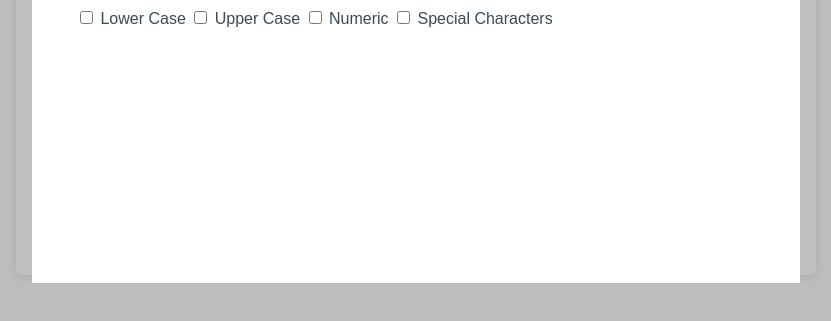
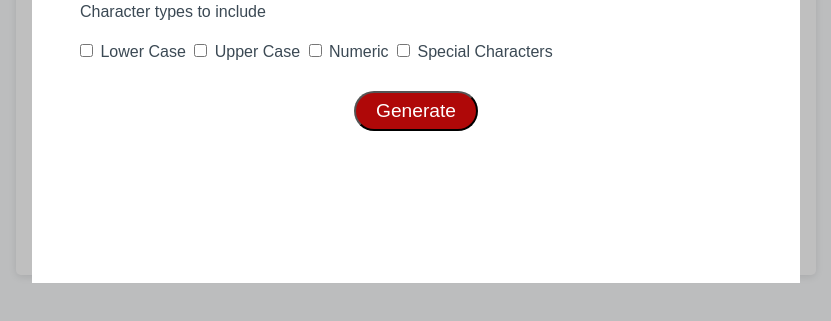
Before and after one commit to rbarbosa51/Password-Generator, a plain HTML site: page index.html in a window 1280 px wide. Shown: the part 245-566 px from the top of the page, without its empty margins (224-1055 px from the left). Drawn offline with Linux system fonts and the light colour scheme.

Commit message:
In this commit: Added the html and CSS of the popup button.

```diff
--- a/assets/css/style.css
+++ b/assets/css/style.css
@@ -146,12 +146,27 @@
 }
 
 .popup-card-item {
-  margin: 0.6rem 3rem;
+  margin: 1.3rem 3rem;
 }
 .hidden {
   display: none;
 }
-
+.popup-card-btn {
+  /* border: 1px solid #000; */
+  display: block;
+  background-color: hsl(360, 91%, 36%);
+  border-radius: 25px;
+  box-shadow: rgba(0, 0, 0, 0.1) 0px 1px 6px 0px rgba(0, 0, 0, 0.2) 0px 1px 1px
+    0px;
+  color: hsl(0, 0%, 100%);
+  /* display: inline-block; */
+  font-size: 1.2rem;
+  line-height: 1rem;
+  margin: 30px auto;
+  padding: 10px 20px;
+  text-align: center;
+  cursor: pointer;
+}
 
 
 /* Added End */
--- a/index.html
+++ b/index.html
@@ -52,6 +52,8 @@
             <input type="checkbox" name="specialcharacters" id="specialcharacters">
             <label for="specialcharacters">Special Characters</label>
           </div>
+          <button id="popupGenerate" class="popup-card-btn">Generate</button>
+
         </form>
       </div>
     </div>
```
